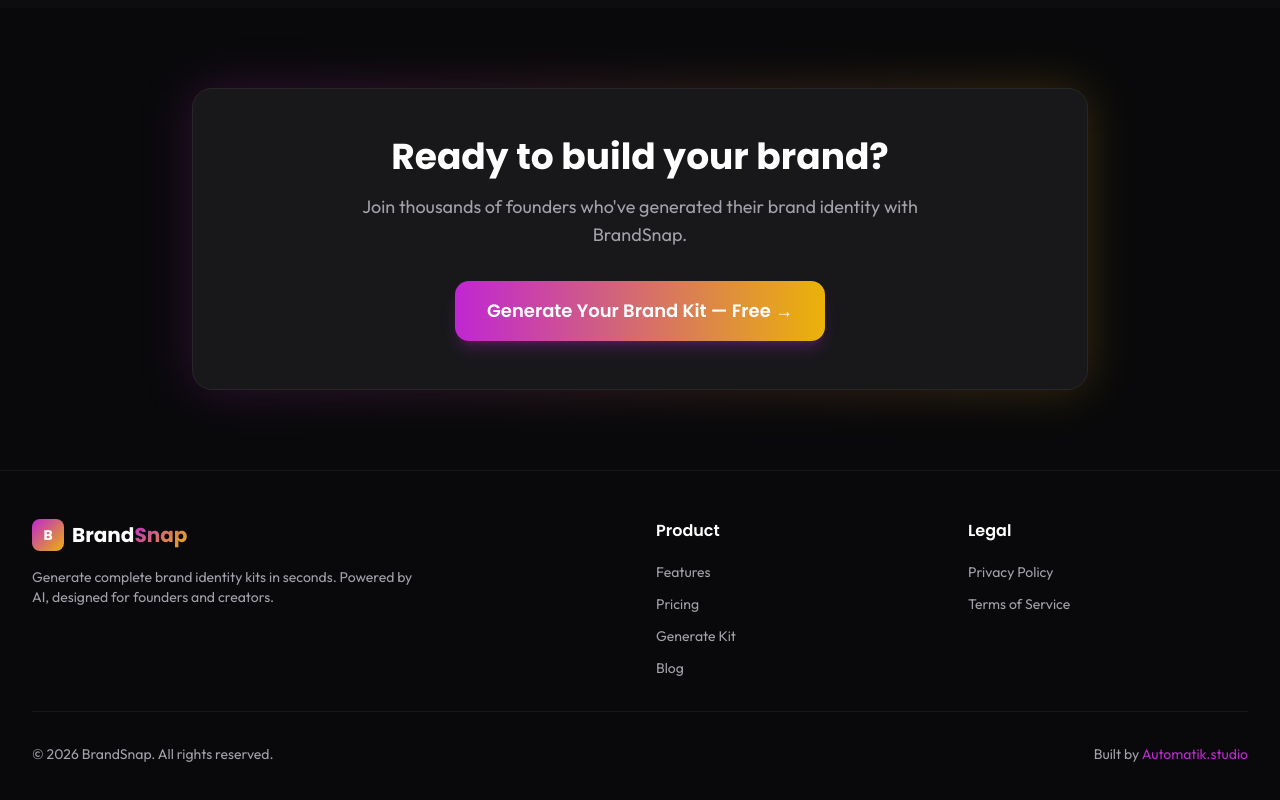
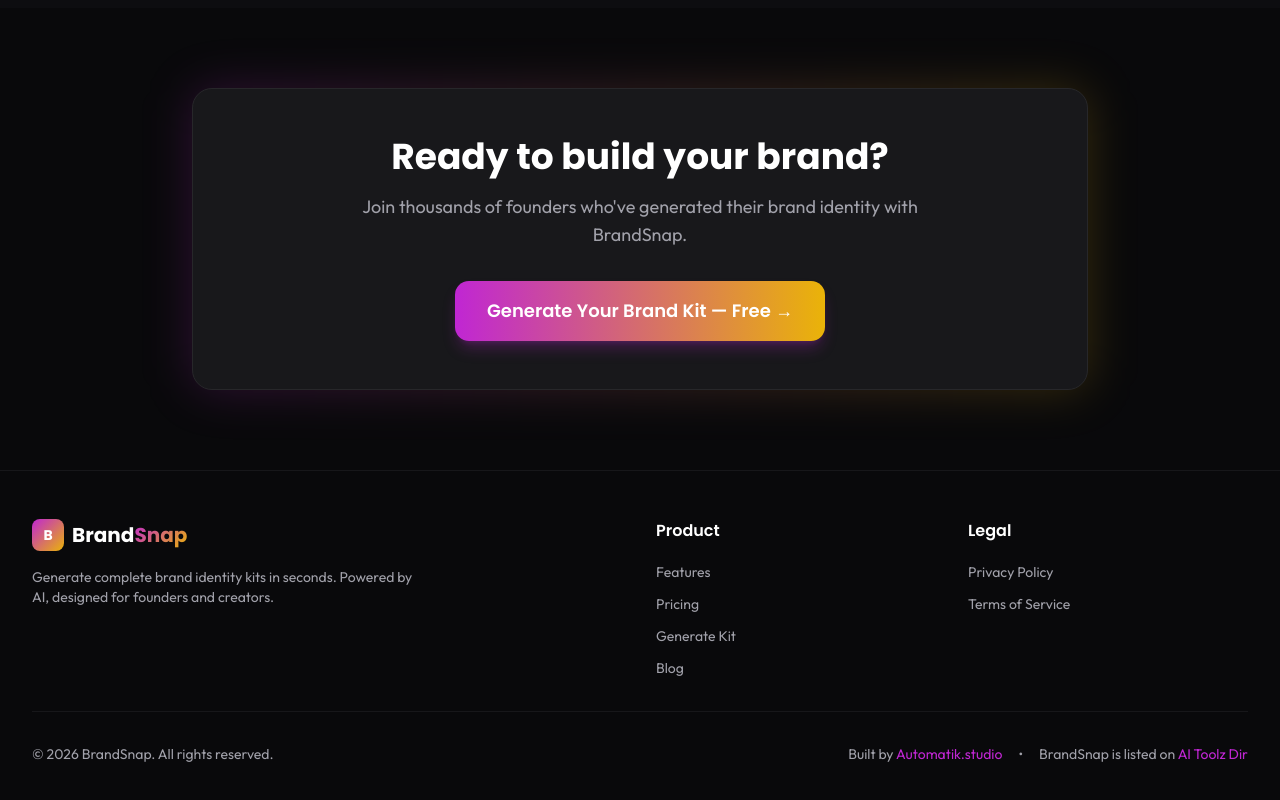
Before and after one commit to automatikstudio/brandsnap, a Next.js app: page / in a window 1280 px wide. Shown: the part 2928-3728 px from the top of the page. Built offline with nearby package versions, Linux system fonts and the light colour scheme.

Commit message:
add aitoolzdir backlink

```diff
--- a/src/components/Footer.tsx
+++ b/src/components/Footer.tsx
@@ -69,7 +69,8 @@
           <p className="text-brand-muted text-sm font-body">
             © {new Date().getFullYear()} BrandSnap. All rights reserved.
           </p>
-          <p className="text-brand-muted text-sm font-body">
+          <div className="flex flex-col sm:flex-row items-center gap-4 text-brand-muted text-sm font-body">
+            <p>
               Built by{" "}
               <a
                 href="https://automatik.studio"
@@ -80,6 +81,19 @@
                 Automatik.studio
               </a>
             </p>
+            <span className="hidden sm:inline">•</span>
+            <p>
+              BrandSnap is listed on{" "}
+              <a
+                href="https://aitoolzdir.com"
+                target="_blank"
+                rel="noopener noreferrer"
+                className="text-brand-fuchsia hover:text-brand-yellow transition-colors"
+              >
+                AI Toolz Dir
+              </a>
+            </p>
+          </div>
         </div>
       </div>
     </footer>
```
Lines whose indentation alone changed are shown as unchanged.
